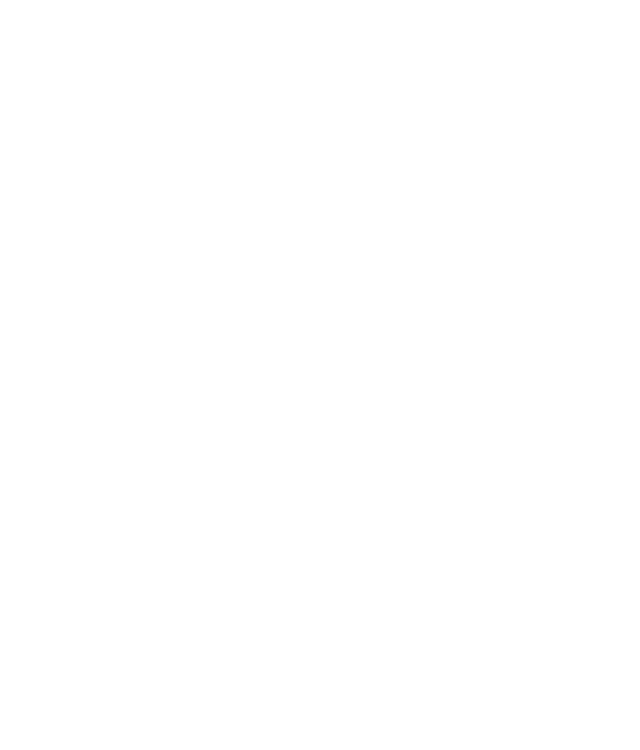
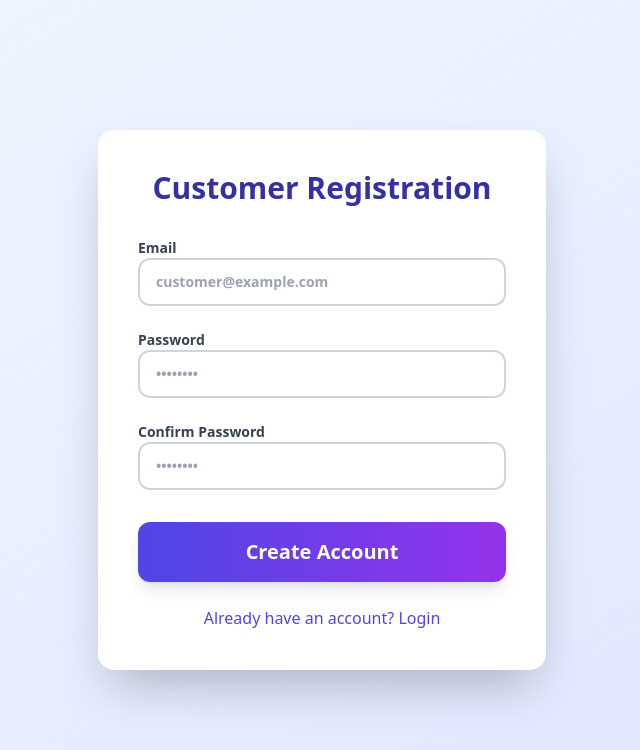
Before and after one commit to Abdullah-Engineer/restaurant-management-system, a React (Vite) app in the folder frontend/: page /register in a window 1280 px wide. Before the commit this address had no page. Shown: the top 750 px of the page, without its empty margins (318-958 px from the left). Built offline with nearby package versions, Linux system fonts and the light colour scheme.

Commit message:
Build Customer UI

```diff
--- /dev/null
+++ b/frontend/src/pages/CustomerRegister.jsx
@@ -0,0 +1,113 @@
+import { useState } from "react";
+import { useNavigate } from "react-router-dom";
+
+export default function CustomerRegister() {
+  const [email, setEmail] = useState('');
+  const [password, setPassword] = useState('');
+  const [confirmPassword, setConfirmPassword] = useState('');
+  const [loading, setLoading] = useState(false);
+  const navigate = useNavigate();
+
+  const handleRegister = async (e) => {
+    e.preventDefault();
+    if (password !== confirmPassword) {
+      alert("Passwords don't match!");
+      return;
+    }
+
+    setLoading(true);
+    try {
+      const response = await fetch('http://localhost:5000/api/auth/register-customer', {
+        method: 'POST',
+        headers: { 'Content-Type': 'application/json' },
+        body: JSON.stringify({ email, password })
+      });
+
+      const data = await response.json();
+      if (response.ok) {
+        localStorage.setItem('token', data.token);
+        navigate('/customer'); // Redirect to customer dashboard
+      } else {
+        alert(data.message);
+      }
+    } catch (error) {
+      alert('Registration failed!');
+    } finally {
+      setLoading(false);
+    }
+  };
+
+  return (
+    <div className="flex items-center justify-center min-h-screen bg-gradient-to-br from-blue-50 to-indigo-100">
+      <div className="bg-white p-10 rounded-2xl shadow-2xl max-w-md w-full">
+        <h2 className="text-3xl font-bold text-center text-indigo-800 mb-8">
+          Customer Registration
+        </h2>
+        <form onSubmit={handleRegister} className="space-y-6">
+          <div>
+            <label className="block text-sm font-semibold text-gray-700 mb-2">
+              Email
+              <input
+                type="email"
+                value={email}
+                onChange={(e) => setEmail(e.target.value)}
+                placeholder="customer@example.com"
+                required
+                className="w-full px-4 py-3 border-2 border-gray-300 rounded-xl focus:border-indigo-500 focus:ring-4 focus:ring-indigo-100 transition"
+              />
+            </label>
+          </div>
+
+          <div>
+            <label className="block text-sm font-semibold text-gray-700 mb-2">
+              Password
+              <input
+                type="password"
+                value={password}
+                onChange={(e) => setPassword(e.target.value)}
+                placeholder="••••••••"
+                required
+                className="w-full px-4 py-3 border-2 border-gray-300 rounded-xl focus:border-indigo-500 focus:ring-4 focus:ring-indigo-100 transition"
+              />
+            </label>
+          </div>
+
+          <div>
+            <label className="block text-sm font-semibold text-gray-700 mb-2">
+              Confirm Password
+              <input
+                type="password"
+                value={confirmPassword}
+                onChange={(e) => setConfirmPassword(e.target.value)}
+                placeholder="••••••••"
+                required
+                className="w-full px-4 py-3 border-2 border-gray-300 rounded-xl focus:border-indigo-500 focus:ring-4 focus:ring-indigo-100 transition"
+              />
+            </label>
+          </div>
+
+          <button
+            type="submit"
+            disabled={loading}
+            className={`w-full py-4 text-xl font-bold text-white rounded-xl transition-all duration-300 transform hover:scale-105 shadow-lg ${loading
+              ? 'bg-gray-400 cursor-not-allowed'
+              : 'bg-gradient-to-r from-indigo-600 to-purple-600 hover:from-indigo-700 hover:to-purple-700'
+              }`}
+          >
+            {loading ? 'Creating Account...' : 'Create Account'}
+          </button>
+
+          <div className="text-center">
+            <button
+              type="button"
+              onClick={() => navigate('/')}
+              className="text-indigo-600 hover:underline"
+            >
+              Already have an account? Login
+            </button>
+          </div>
+        </form>
+      </div>
+    </div>
+  );
+}
--- a/frontend/src/pages/Login.jsx
+++ b/frontend/src/pages/Login.jsx
@@ -1,5 +1,6 @@
 import { useState } from "react";
 import { useNavigate } from "react-router-dom";
+import { jwtDecode } from "jwt-decode";
 
 export default function Login() {
   const [email, setEmail] = useState('');
@@ -25,7 +26,15 @@
 
       const data = await response.json();
       localStorage.setItem('token', data.token);
-      navigate('/admin');
+
+      const decoded = jwtDecode(data.token);
+
+      if (decoded.role === 'admin') {
+        navigate('/admin');
+      } else {
+        navigate('/customer');
+      }
+
     } catch (error) {
       alert('Invalid Email or Password');
     }
@@ -35,7 +44,7 @@
     <div className="flex items-center justify-center min-h-screen bg-gradient-to-br from-blue-50 to-indigo-100">
       <div className="bg-white p-10 rounded-2xl shadow-2xl max-w-md w-full">
         <h2 className="text-3xl font-bold text-center text-indigo-800 mb-8">
-          Admin Login
+          Login to Restaurant
         </h2>
 
         <form className="space-y-6" onSubmit={handleSubmit}>
@@ -74,6 +83,16 @@
             Login
           </button>
 
+          <div className="text-center space-y-2">
+            <button
+              type="button"
+              onClick={() => navigate('/register')}
+              className="text-indigo-600 hover:underline block w-full"
+            >
+              Don't have an account? Register
+            </button>
+          </div>
+
           <a href="#" className="block text-center text-sm text-indigo-600 hover:underline">
             Forgot Password?
           </a>
--- a/frontend/src/routes/Router.jsx
+++ b/frontend/src/routes/Router.jsx
@@ -1,16 +1,20 @@
 import { BrowserRouter, Routes, Route } from 'react-router-dom';
 import { useNavigate, useLocation } from 'react-router-dom';
-import { useEffect, useState } from 'react'; // Add useState here
+import { useEffect, useState } from 'react';
 
 import Login from '../pages/login.jsx';
 import App from '../App.jsx';
+import CustomerRegister from '../pages/CustomerRegister.jsx';
 
 export default function Router() {
   return (
     <BrowserRouter>
       <Routes>
         <Route path="/" element={<Login />} />
+        <Route path="/register" element={<CustomerRegister />} />
         <Route path="/admin" element={<ProtectedRoute element={<App />} />} />
+        <Route path="/customer" element={<div>Customer Dashboard - Coming Soon!</div>} />
+        <Route path='/dashboard' element={<App />} />
       </Routes>
     </BrowserRouter>
   );
--- a/package.json
+++ b/package.json
@@ -5,6 +5,7 @@
     "tailwindcss": "^3.4.18"
   },
   "dependencies": {
+    "jwt-decode": "^4.0.0",
     "react-router-dom": "^7.9.5"
   }
 }
```
Also changed, not shown: 1 other file (tests, documents, lock files or other folders).
